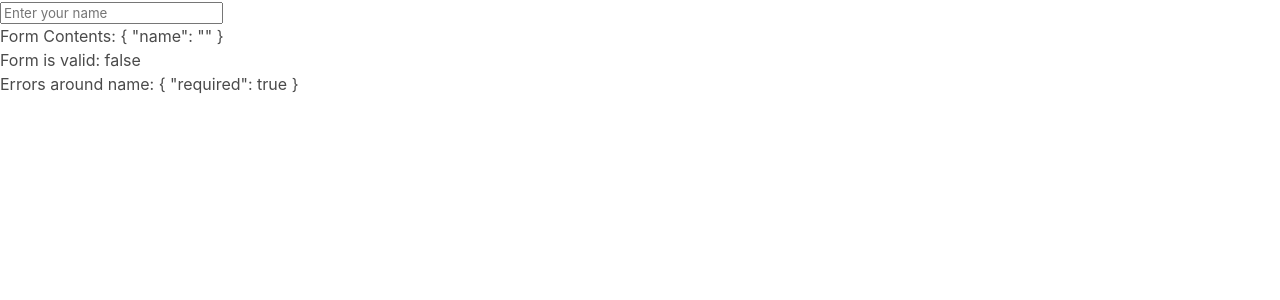
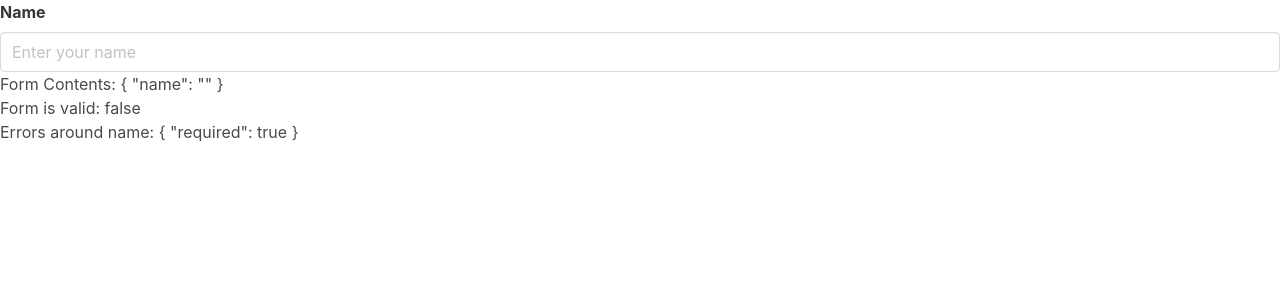
Before and after one commit to Seborider/creditcard, an Angular app: page / in a window 1280 px wide. Shown: the top 300 px of the page. Built offline with nearby package versions, Linux system fonts and the light colour scheme.

Commit message:
♻️ Refactor error messages and styling

```diff
--- a/src/app/card-form/card-form.component.html
+++ b/src/app/card-form/card-form.component.html
@@ -1,5 +1,5 @@
 <form [formGroup]="cardForm" >
-    <app-input [control]="cardForm.get('name')"></app-input>
+    <app-input label="Name" [control]="cardForm.get('name')"></app-input>
 </form>
 
 <div>
--- a/src/app/input/input.component.html
+++ b/src/app/input/input.component.html
@@ -1,14 +1,18 @@
-<input placeholder="Enter your name" [formControl]="control">
-    <ng-container
-    *ngIf="
-        control.touched &&
-        control.dirty &&
-        control.errors"
-    >
-        <div *ngIf="control.errors.required">
+<div class="field">
+    <label class="label">{{ label }}</label>
+    <div class="control">
+        <input
+        class="input is-danger"
+        placeholder="Enter your name"
+        [formControl]="control"
+        [ngClass]="{'is-danger': showErrors()}"
+        >
+    </div>
+    <ng-container *ngIf="showErrors()">
+        <div class="help is-danger" *ngIf="control.errors.required">
             Value is required.
         </div>
-        <div *ngIf="control.errors.minlength">
+        <div class="help is-danger" *ngIf="control.errors.minlength">
             Value you entered is
             {{ control.errors.minlength.actualLength }}
             characters long, but it must be at least
@@ -23,3 +27,4 @@
             characters.
         </div> -->
     </ng-container>
+</div>
--- a/src/app/input/input.component.ts
+++ b/src/app/input/input.component.ts
@@ -8,8 +8,14 @@
 })
 export class InputComponent implements OnInit {
   @Input() control: any
+  @Input() label: string
 
   constructor() {}
 
   ngOnInit() {}
+
+  showErrors() {
+    const {dirty, touched, errors} = this.control
+    return dirty && touched && errors
+  }
 }
```
